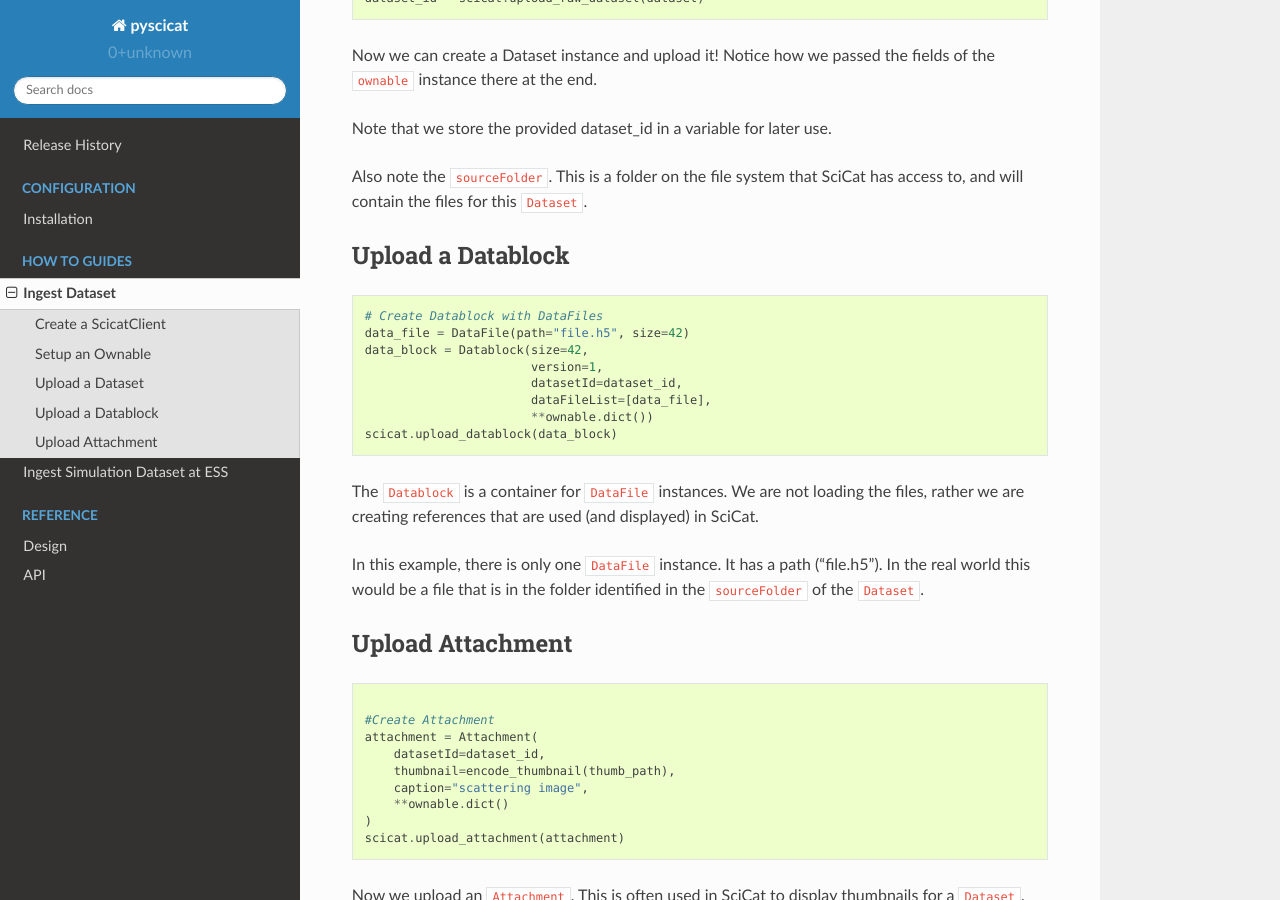
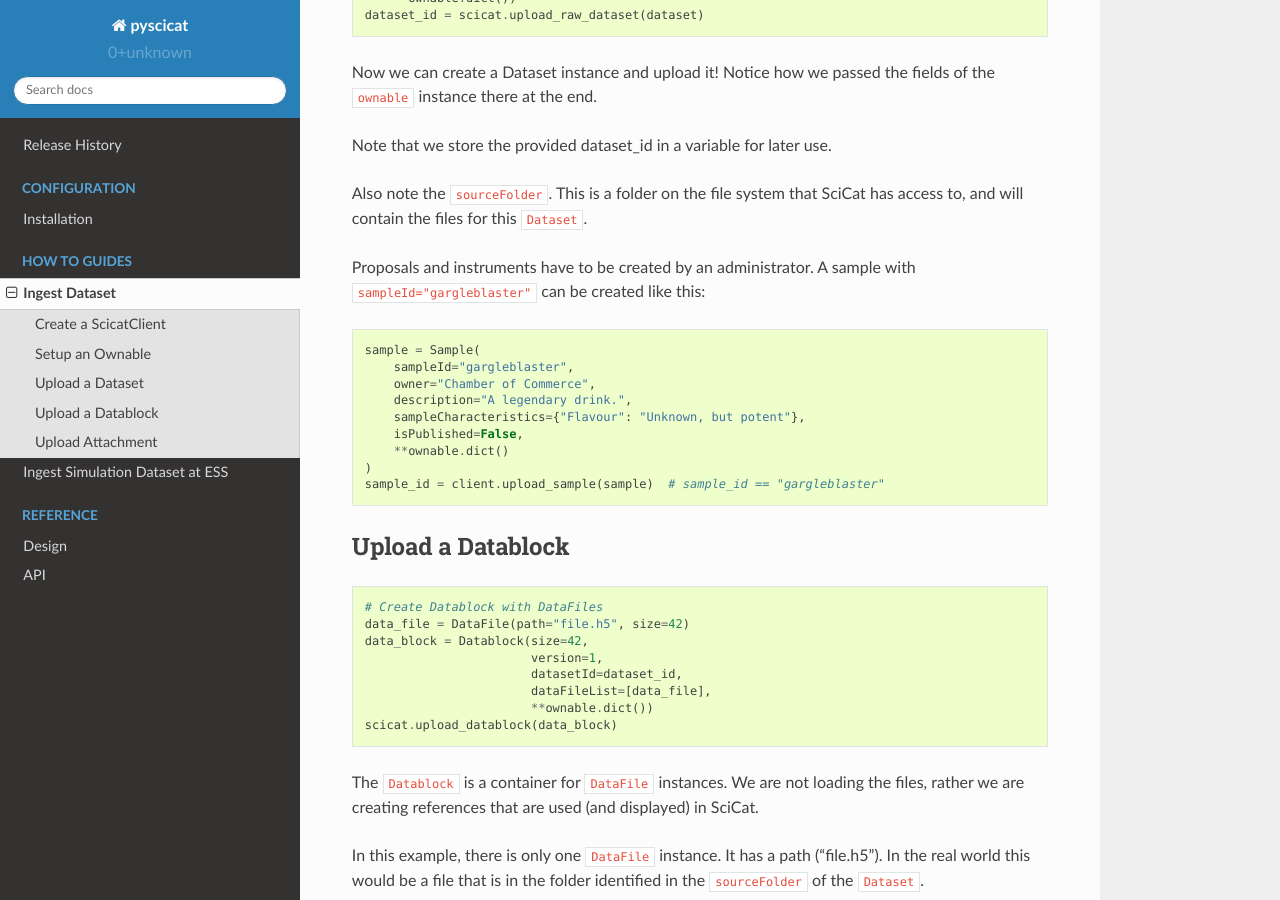
Before and after one commit to rosalindfranklininstitute/pyscicat, a Sphinx documentation site: the page built from docs/source/howto/ingest.md, in a window 1280 px wide and 900 px high, scrolled down 1365 px. Built offline with Sphinx 7.4.7 and the Read the Docs theme 2.0.0, drawn with Linux system fonts in a browser that asks for light colours.

Commit message:
Update documentation

````diff
--- a/docs/source/howto/ingest.md
+++ b/docs/source/howto/ingest.md
@@ -13,6 +13,7 @@ from pyscicat.model import (
     Datablock,
     DataFile,
     Dataset,
+    Sample,
     Ownable
 )
 
@@ -60,6 +61,19 @@ Now we can create a Dataset instance and upload it! Notice how we passed the fie
 Note that we store the provided dataset_id in a variable for later use.
 
 Also note the `sourceFolder`. This is a folder on the file system that SciCat has access to, and will contain the files for this `Dataset`.
+
+Proposals and instruments have to be created by an administrator. A sample with `sampleId="gargleblaster"` can be created like this:
+```python
+sample = Sample(
+    sampleId="gargleblaster",
+    owner="Chamber of Commerce",
+    description="A legendary drink.",
+    sampleCharacteristics={"Flavour": "Unknown, but potent"},
+    isPublished=False,
+    **ownable.dict()
+)
+sample_id = client.upload_sample(sample)  # sample_id == "gargleblaster"
+```
 
 ## Upload a Datablock
 
````
Also changed, not shown: 1 other file.
